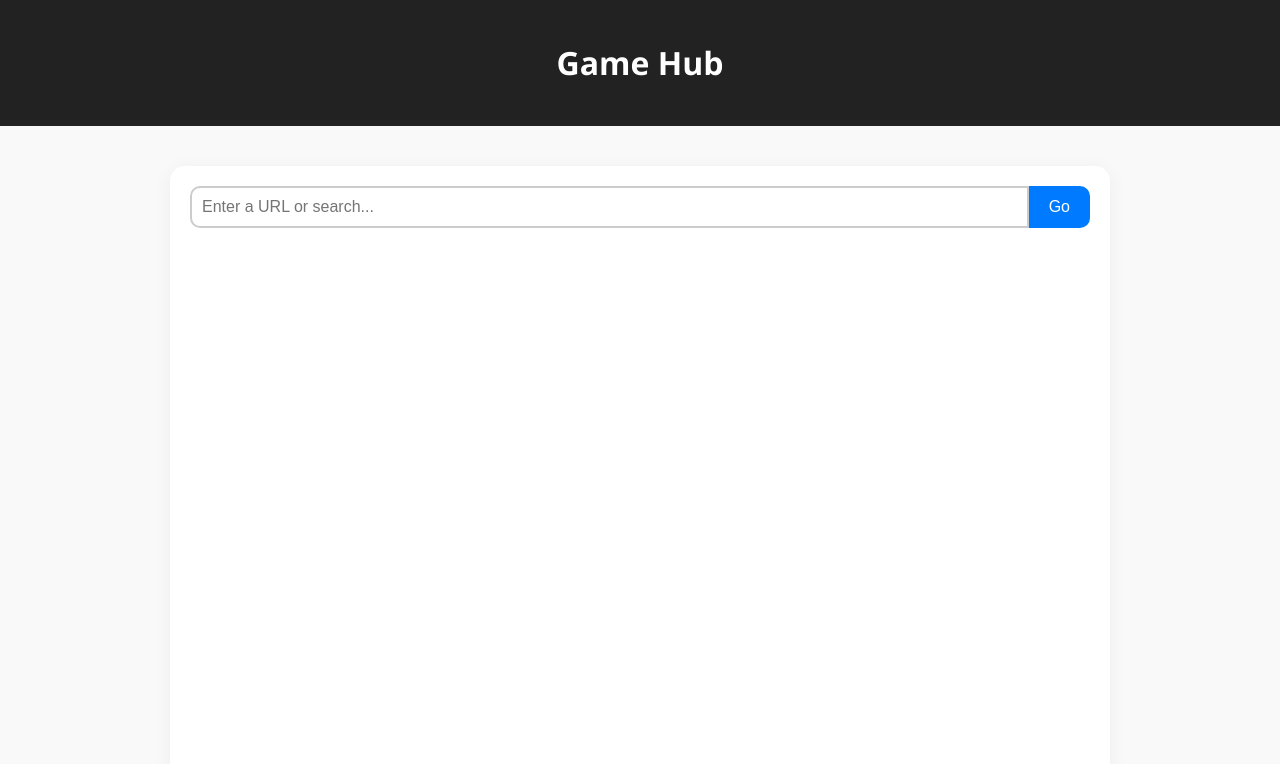
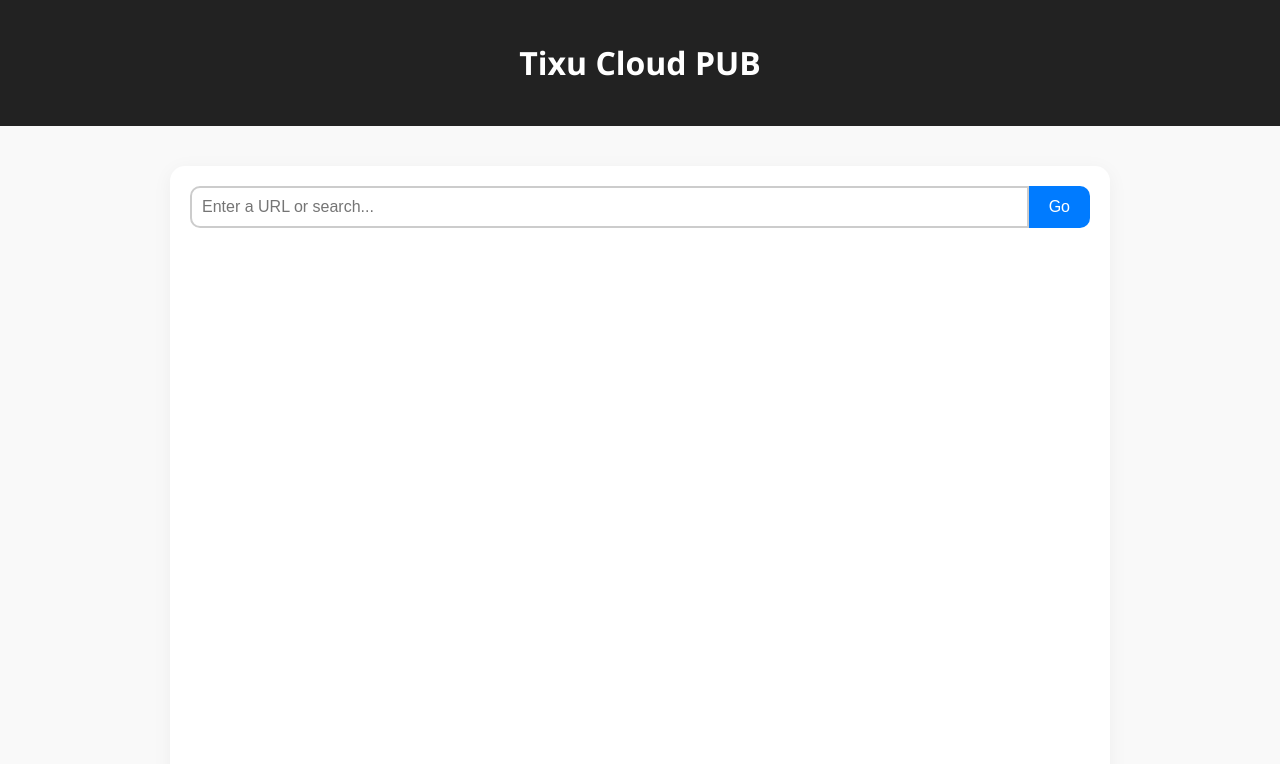
Before and after one commit to cloud-official/PUB, a plain HTML site: page index.html in a window 1280 px wide. Shown: the top 764 px of the page. Drawn offline with Linux system fonts and the light colour scheme.

Commit message:
Update index.html

```diff
--- a/index.html
+++ b/index.html
@@ -3,7 +3,7 @@
 <head>
   <meta charset="UTF-8" />
   <meta name="viewport" content="width=device-width, initial-scale=1.0"/>
-  <title>Game Hub</title>
+  <title>Google</title>
   <style>
     body {
       margin: 0;
@@ -84,7 +84,7 @@
 </head>
 <body>
   <header>
-    <h1>Game Hub</h1>
+    <h1>Tixu Cloud PUB</h1>
   </header>
 
   <div class="container">
```
